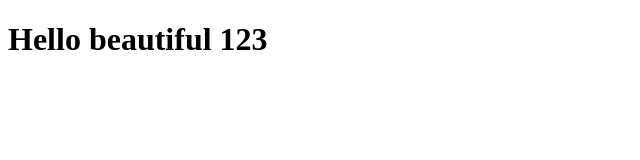
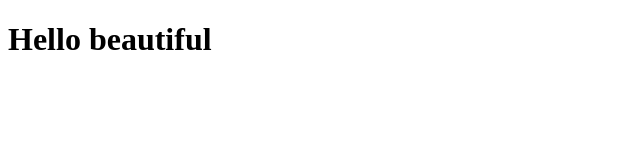
Before and after one commit to nurulbnv/latihan1-revou, a plain HTML site: page index.html in a window 1280 px wide. Shown: the full height of the page, 0-640 px from the left. Drawn offline with Linux system fonts and the light colour scheme.

Commit message:
first commit

```diff
--- a/index.html
+++ b/index.html
@@ -4,6 +4,6 @@
         <title>Nurul Izzah Baniva</title>
     </head>
     <body>
-        <h1>Hello beautiful 123</h1>
+        <h1>Hello beautiful</h1>
     </body>
 </html>
```
